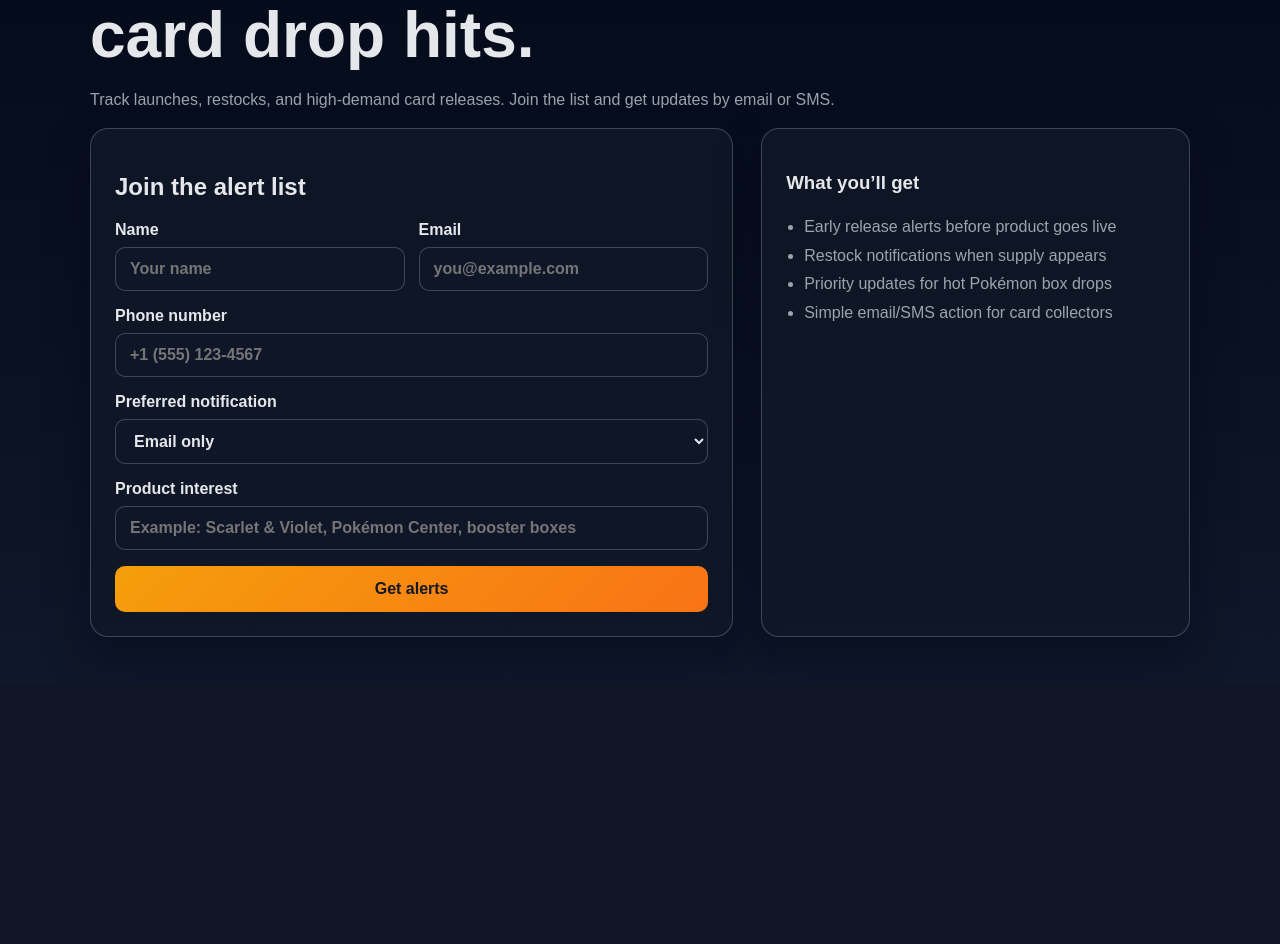
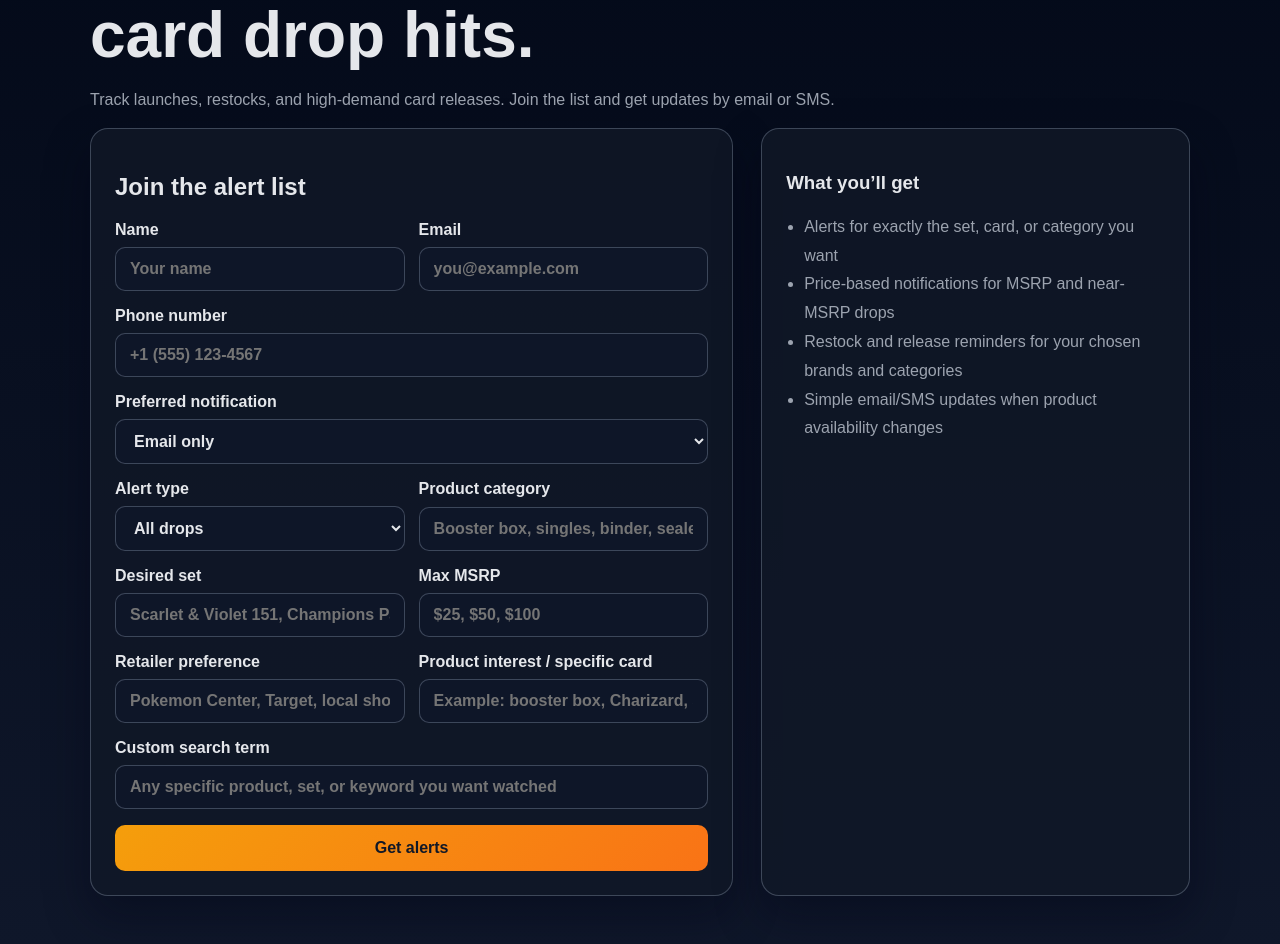
Before and after one commit to tonywastaken/Pokemon2, a Flask app: page / in a window 1280 px wide. Shown: the part 193-1137 px from the top of the page. Before the commit the page ends 830 px from the top, so only its background shows below. Run offline with Flask 3, Linux system fonts and the light colour scheme.

Commit message:
Add flexible subscriber filters for sets, MSRP, category, and custom watch terms so people can tailor alerts to what they actually want.

```diff
--- a/app.py
+++ b/app.py
@@ -17,21 +17,52 @@ def get_db_connection() -> sqlite3.Connection:
     return conn
 
 
-def init_db() -> None:
+def ensure_schema() -> None:
     with get_db_connection() as conn:
-        conn.execute(
-            """
-            CREATE TABLE IF NOT EXISTS subscribers (
-                id INTEGER PRIMARY KEY AUTOINCREMENT,
-                name TEXT,
-                email TEXT NOT NULL UNIQUE,
-                phone TEXT,
-                preferred_channel TEXT NOT NULL DEFAULT 'email',
-                product_interest TEXT,
-                created_at TIMESTAMP DEFAULT CURRENT_TIMESTAMP
+        existing = conn.execute(
+            "SELECT name FROM PRAGMA_TABLE_INFO('subscribers')"
+        ).fetchall()
+        cols = {row[0] for row in existing}
+
+        if not cols:
+            conn.execute(
+                """
+                CREATE TABLE IF NOT EXISTS subscribers (
+                    id INTEGER PRIMARY KEY AUTOINCREMENT,
+                    name TEXT,
+                    email TEXT NOT NULL UNIQUE,
+                    phone TEXT,
+                    preferred_channel TEXT NOT NULL DEFAULT 'email',
+                    product_interest TEXT,
+                    desired_set TEXT,
+                    max_msrp TEXT,
+                    alert_type TEXT DEFAULT 'all',
+                    product_category TEXT,
+                    retailer TEXT,
+                    custom_search TEXT,
+                    created_at TIMESTAMP DEFAULT CURRENT_TIMESTAMP
+                )
+                """
             )
-            """
-        )
+            conn.commit()
+            return
+
+        additions = {
+            "desired_set": "ALTER TABLE subscribers ADD COLUMN desired_set TEXT",
+            "max_msrp": "ALTER TABLE subscribers ADD COLUMN max_msrp TEXT",
+            "alert_type": "ALTER TABLE subscribers ADD COLUMN alert_type TEXT DEFAULT 'all'",
+            "product_category": "ALTER TABLE subscribers ADD COLUMN product_category TEXT",
+            "retailer": "ALTER TABLE subscribers ADD COLUMN retailer TEXT",
+            "custom_search": "ALTER TABLE subscribers ADD COLUMN custom_search TEXT",
+        }
+
+        for column_name, statement in additions.items():
+            if column_name not in cols:
+                try:
+                    conn.execute(statement)
+                except sqlite3.Error:
+                    pass
+
         conn.commit()
 
 
@@ -47,6 +78,12 @@ def subscribe():
     phone = (request.form.get("phone") or "").strip()
     preferred_channel = (request.form.get("preferred_channel") or "email").strip().lower()
     product_interest = (request.form.get("product_interest") or "").strip()
+    desired_set = (request.form.get("desired_set") or "").strip()
+    max_msrp = (request.form.get("max_msrp") or "").strip()
+    alert_type = (request.form.get("alert_type") or "all").strip().lower()
+    product_category = (request.form.get("product_category") or "").strip()
+    retailer = (request.form.get("retailer") or "").strip()
+    custom_search = (request.form.get("custom_search") or "").strip()
 
     if not email or "@" not in email:
         flash("Please enter a valid email address.")
@@ -55,6 +92,9 @@ def subscribe():
     if preferred_channel not in {"email", "sms", "both"}:
         preferred_channel = "email"
 
+    if alert_type not in {"all", "msrp", "set", "specific", "restock", "release"}:
+        alert_type = "all"
+
     if phone:
         phone = phone.replace(" ", "")
 
@@ -62,15 +102,36 @@ def subscribe():
         with get_db_connection() as conn:
             conn.execute(
                 """
-                INSERT INTO subscribers (name, email, phone, preferred_channel, product_interest)
-                VALUES (?, ?, ?, ?, ?)
+                INSERT INTO subscribers (
+                    name, email, phone, preferred_channel, product_interest,
+                    desired_set, max_msrp, alert_type, product_category, retailer, custom_search
+                )
+                VALUES (?, ?, ?, ?, ?, ?, ?, ?, ?, ?, ?)
                 ON CONFLICT(email) DO UPDATE SET
                     name = excluded.name,
                     phone = excluded.phone,
                     preferred_channel = excluded.preferred_channel,
-                    product_interest = excluded.product_interest
+                    product_interest = excluded.product_interest,
+                    desired_set = excluded.desired_set,
+                    max_msrp = excluded.max_msrp,
+                    alert_type = excluded.alert_type,
+                    product_category = excluded.product_category,
+                    retailer = excluded.retailer,
+                    custom_search = excluded.custom_search
                 """,
-                (name, email, phone, preferred_channel, product_interest),
+                (
+                    name,
+                    email,
+                    phone,
+                    preferred_channel,
+                    product_interest,
+                    desired_set,
+                    max_msrp,
+                    alert_type,
+                    product_category,
+                    retailer,
+                    custom_search,
+                ),
             )
             conn.commit()
     except sqlite3.Error:
@@ -96,7 +157,9 @@ def admin():
     with get_db_connection() as conn:
         subscribers = conn.execute(
             """
-            SELECT id, name, email, phone, preferred_channel, product_interest, created_at
+            SELECT id, name, email, phone, preferred_channel, product_interest,
+                   desired_set, max_msrp, alert_type, product_category, retailer, custom_search,
+                   created_at
             FROM subscribers
             ORDER BY created_at DESC
             """
@@ -111,5 +174,5 @@ def health():
 
 
 if __name__ == "__main__":
-    init_db()
+    ensure_schema()
     app.run(host="0.0.0.0", port=5000, debug=True)
--- a/templates/index.html
+++ b/templates/index.html
@@ -45,9 +45,49 @@
             </select>
           </label>
 
+          <div class="grid-two">
+            <label>
+              Alert type
+              <select name="alert_type">
+                <option value="all">All drops</option>
+                <option value="release">Release alerts</option>
+                <option value="restock">Restock alerts</option>
+                <option value="set">Set-specific</option>
+                <option value="msrp">MSRP target</option>
+                <option value="specific">Specific card</option>
+              </select>
+            </label>
+            <label>
+              Product category
+              <input type="text" name="product_category" placeholder="Booster box, singles, binder, sealed" />
+            </label>
+          </div>
+
+          <div class="grid-two">
+            <label>
+              Desired set
+              <input type="text" name="desired_set" placeholder="Scarlet & Violet 151, Champions Path, etc." />
+            </label>
+            <label>
+              Max MSRP
+              <input type="text" name="max_msrp" placeholder="$25, $50, $100" />
+            </label>
+          </div>
+
+          <div class="grid-two">
+            <label>
+              Retailer preference
+              <input type="text" name="retailer" placeholder="Pokemon Center, Target, local shop" />
+            </label>
+            <label>
+              Product interest / specific card
+              <input type="text" name="product_interest" placeholder="Example: booster box, Charizard, set name" />
+            </label>
+          </div>
+
           <label>
-            Product interest
-            <input type="text" name="product_interest" placeholder="Example: Scarlet & Violet, Pokémon Center, booster boxes" />
+            Custom search term
+            <input type="text" name="custom_search" placeholder="Any specific product, set, or keyword you want watched" />
           </label>
 
           <button type="submit">Get alerts</button>
@@ -59,10 +99,10 @@
       <div class="panel-inner">
         <h3>What you’ll get</h3>
         <ul class="list">
-          <li>Early release alerts before product goes live</li>
-          <li>Restock notifications when supply appears</li>
-          <li>Priority updates for hot Pokémon box drops</li>
-          <li>Simple email/SMS action for card collectors</li>
+          <li>Alerts for exactly the set, card, or category you want</li>
+          <li>Price-based notifications for MSRP and near-MSRP drops</li>
+          <li>Restock and release reminders for your chosen brands and categories</li>
+          <li>Simple email/SMS updates when product availability changes</li>
         </ul>
       </div>
     </aside>
```
Also changed, not shown: templates/admin.html (+12 -2 lines), README.md.
